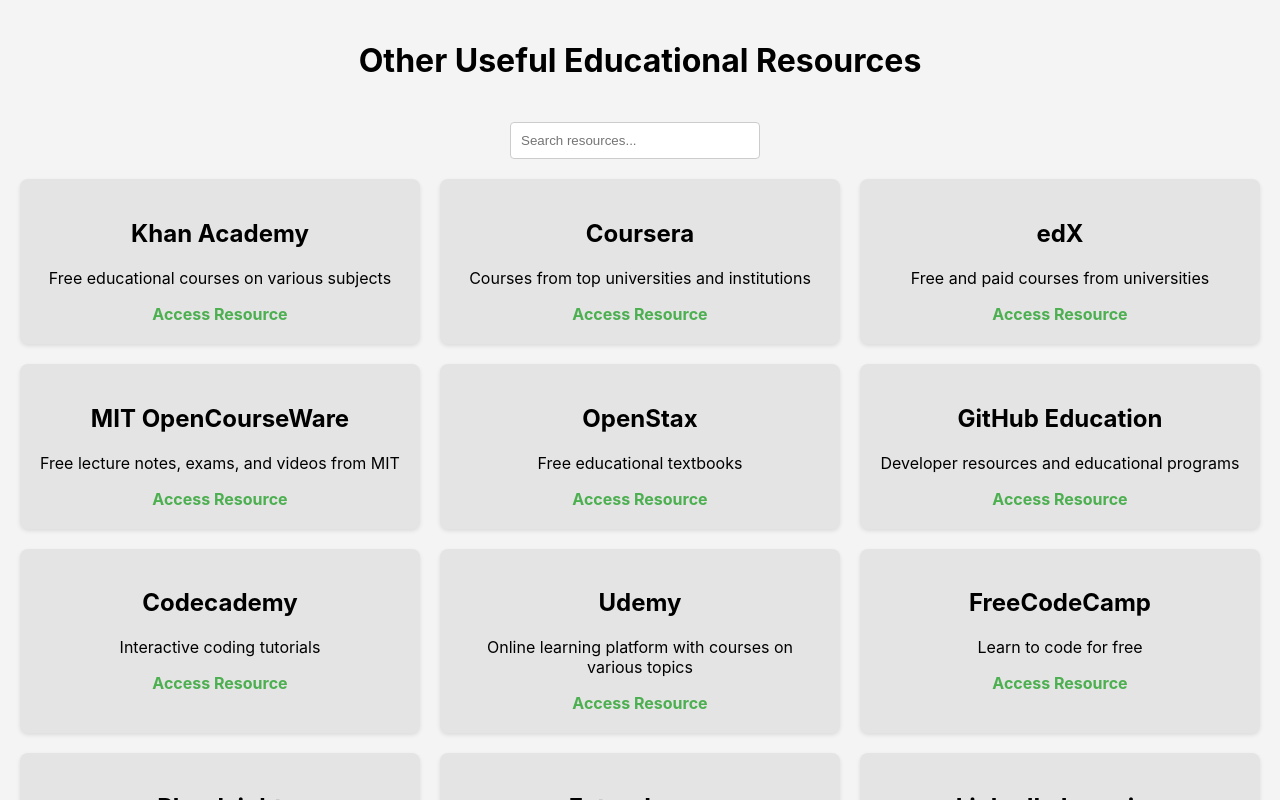
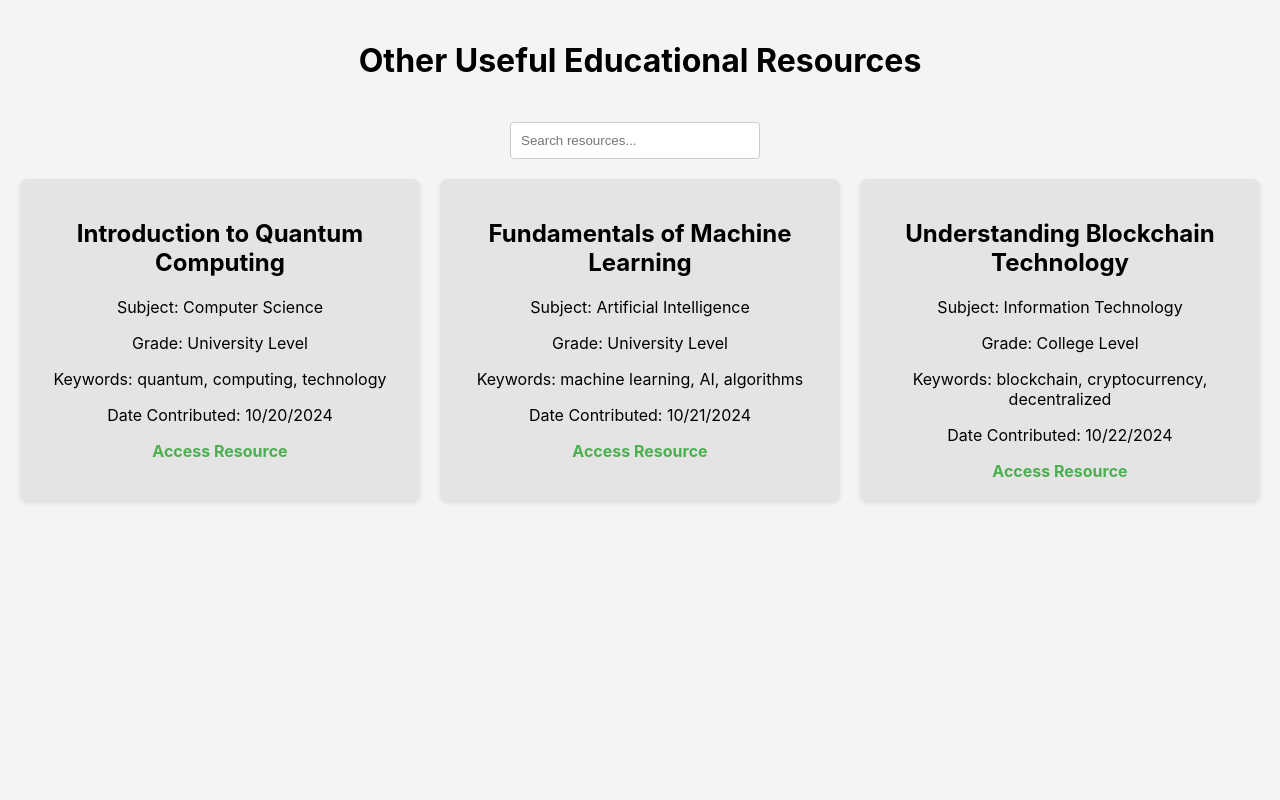
Before and after one commit to TS29TR21/Front-end, a React (Create React App) app in the folder frontend-bananaboat/: page /oer-page in a window 1280 px wide. Built offline with nearby package versions, Linux system fonts and the light colour scheme.

Commit message:
Update on the OER and Upload

```diff
--- a/frontend-bananaboat/src/components/file-upload-tagging.js
+++ b/frontend-bananaboat/src/components/file-upload-tagging.js
@@ -6,6 +6,7 @@
     resourceName: "",
     subject: "",
     grade: "",
+    keywords: [],
     currentKeyword: "",
   });
 
@@ -36,6 +37,17 @@
     setErrors((prev) => ({ ...prev, [e.target.name]: "" })); // Clear error on input change
   };
 
+  const addKeyword = () => {
+    if (formData.currentKeyword) {
+      setFormData((prevState) => ({
+        ...prevState,
+        keywords: [...prevState.keywords, formData.currentKeyword],
+        currentKeyword: "", // Clear input after adding
+      }));
+      setErrors((prev) => ({ ...prev, currentKeyword: "" })); // Clear error
+    }
+  };
+
   const handleSubmit = (e) => {
     e.preventDefault();
     const newErrors = {};
@@ -52,8 +64,8 @@
     if (!formData.grade) {
       newErrors.grade = "Grade is required.";
     }
-    if (!formData.currentKeyword) {
-      newErrors.currentKeyword = "Keyword is required.";
+    if (formData.keywords.length === 0) {
+      newErrors.currentKeyword = "At least one keyword is required.";
     }
 
     if (Object.keys(newErrors).length > 0) {
@@ -61,8 +73,11 @@
       return;
     }
 
+    // Create CSV string from keywords
+    const keywordsCSV = formData.keywords.join(", ");
+
     // Log form data (you can replace this with an API call)
-    console.log("Form Data:", formData);
+    console.log("Form Data:", { ...formData, keywords: keywordsCSV });
     alert("Form submitted! Check console for details.");
     setIsSubmitted(true);
   };
@@ -71,6 +86,13 @@
     setFormData((prevState) => ({
       ...prevState,
       uploadFiles: prevState.uploadFiles.filter((_, i) => i !== index),
+    }));
+  };
+
+  const removeKeyword = (index) => {
+    setFormData((prevState) => ({
+      ...prevState,
+      keywords: prevState.keywords.filter((_, i) => i !== index),
     }));
   };
 
@@ -157,10 +179,27 @@
             onChange={handleInputChange}
             style={styles.keywordInput}
           />
+          <button type="button" onClick={addKeyword} style={styles.addButton}>
+            Add
+          </button>
         </div>
         {errors.currentKeyword && (
           <p style={styles.error}>{errors.currentKeyword}</p>
         )}
+        <div style={styles.keywordsList}>
+          {formData.keywords.map((keyword, index) => (
+            <span key={index} style={styles.keywordItem}>
+              {keyword}
+              <button
+                type="button"
+                onClick={() => removeKeyword(index)}
+                style={styles.removeButton}
+              >
+                ×
+              </button>
+            </span>
+          ))}
+        </div>
         <button type="submit" style={styles.submitButton}>
           Submit
         </button>
@@ -226,7 +265,7 @@
     padding: "10px",
     borderRadius: "4px",
     border: "1px solid #ccc",
-    width: "100%", // Ensuring the select box matches the input width
+    width: "100%",
     marginBottom: "5px",
     WebkitAppearance: "none",
     MozAppearance: "none",
@@ -234,13 +273,35 @@
   },
   keywordContainer: {
     marginBottom: "15px",
+    display: "flex",
   },
   keywordInput: {
     border: "1px solid #ccc",
     borderRadius: "4px",
     padding: "5px",
     width: "100%",
-    marginBottom: "5px",
+    marginRight: "10px",
+  },
+  addButton: {
+    padding: "10px",
+    backgroundColor: "#4CAF50",
+    color: "white",
+    border: "none",
+    borderRadius: "4px",
+    cursor: "pointer",
+  },
+  keywordsList: {
+    marginTop: "10px",
+    display: "flex",
+    flexWrap: "wrap",
+    gap: "5px",
+  },
+  keywordItem: {
+    backgroundColor: "#e0e0e0",
+    borderRadius: "4px",
+    padding: "5px",
+    display: "flex",
+    alignItems: "center",
   },
   submitButton: {
     padding: "10px",
--- a/frontend-bananaboat/src/components/oer.js
+++ b/frontend-bananaboat/src/components/oer.js
@@ -4,27 +4,67 @@
 const OER = () => {
   const [searchQuery, setSearchQuery] = useState("");
 
-  // Example list of useful resources
+  // Sample list of resources based on your provided fields
   const resources = [
-    { title: "Khan Academy", description: "Free educational courses on various subjects", url: "https://www.khanacademy.org" },
-    { title: "Coursera", description: "Courses from top universities and institutions", url: "https://www.coursera.org" },
-    { title: "edX", description: "Free and paid courses from universities", url: "https://www.edx.org" },
-    { title: "MIT OpenCourseWare", description: "Free lecture notes, exams, and videos from MIT", url: "https://ocw.mit.edu" },
-    { title: "OpenStax", description: "Free educational textbooks", url: "https://openstax.org" },
-    { title: "GitHub Education", description: "Developer resources and educational programs", url: "https://education.github.com" },
-    { title: "Codecademy", description: "Interactive coding tutorials", url: "https://www.codecademy.com" },
-    { title: "Udemy", description: "Online learning platform with courses on various topics", url: "https://www.udemy.com" },
-    { title: "FreeCodeCamp", description: "Learn to code for free", url: "https://www.freecodecamp.org" },
-    { title: "Pluralsight", description: "Tech skills learning platform", url: "https://www.pluralsight.com" },
-    { title: "FutureLearn", description: "Online courses from top institutions", url: "https://www.futurelearn.com" },
-    { title: "LinkedIn Learning", description: "Online learning platform with video courses", url: "https://www.linkedin.com/learning" },
-    { title: "Stanford Online", description: "Free and paid courses from Stanford University", url: "https://online.stanford.edu" },
-    { title: "Harvard Online", description: "Courses from Harvard University", url: "https://online-learning.harvard.edu" },
+    {
+      id: 1,
+      file_path1: null,
+      file_path2: null,
+      file_path3: null,
+      file_path4: null,
+      date_contributed: "2024-10-20T00:00:00Z",
+      resource_name: "Introduction to Quantum Computing",
+      subject: "Computer Science",
+      grade: "University Level",
+      keywords: "quantum, computing, technology",
+      resource_rating: null,
+      approval_status: "approved",
+      moderation_comment: "",
+      moderation_date: null,
+      contributor: 1,
+      url: "https://quantum-computing.ibm.com/learn/intro-to-quantum-computing/",
+    },
+    {
+      id: 2,
+      file_path1: null,
+      file_path2: null,
+      file_path3: null,
+      file_path4: null,
+      date_contributed: "2024-10-21T00:00:00Z",
+      resource_name: "Fundamentals of Machine Learning",
+      subject: "Artificial Intelligence",
+      grade: "University Level",
+      keywords: "machine learning, AI, algorithms",
+      resource_rating: null,
+      approval_status: "pending",
+      moderation_comment: "Under review",
+      moderation_date: null,
+      contributor: 2,
+      url: "https://www.coursera.org/learn/machine-learning",
+    },
+    {
+      id: 3,
+      file_path1: null,
+      file_path2: null,
+      file_path3: null,
+      file_path4: null,
+      date_contributed: "2024-10-22T00:00:00Z",
+      resource_name: "Understanding Blockchain Technology",
+      subject: "Information Technology",
+      grade: "College Level",
+      keywords: "blockchain, cryptocurrency, decentralized",
+      resource_rating: null,
+      approval_status: "approved",
+      moderation_comment: "",
+      moderation_date: null,
+      contributor: 3,
+      url: "https://www.edx.org/course/blockchain-fundamentals",
+    },
   ];
 
   // Filter resources based on search query
   const filteredResources = resources.filter((resource) =>
-    resource.title.toLowerCase().includes(searchQuery.toLowerCase())
+    resource.resource_name.toLowerCase().includes(searchQuery.toLowerCase())
   );
 
   return (
@@ -48,10 +88,17 @@
         {/* Resources Section */}
         <section style={styles.resourcesSection}>
           {filteredResources.length > 0 ? (
-            filteredResources.map((resource, index) => (
-              <div key={index} style={styles.resourceCard}>
-                <h2>{resource.title}</h2>
-                <p>{resource.description}</p>
+            filteredResources.map((resource) => (
+              <div key={resource.id} style={styles.resourceCard}>
+                <h2>{resource.resource_name}</h2>
+                <p>Subject: {resource.subject}</p>
+                <p>Grade: {resource.grade}</p>
+                <p>Keywords: {resource.keywords}</p>
+                <p>
+                  Date Contributed:{" "}
+                  {new Date(resource.date_contributed).toLocaleDateString()}
+                </p>
+
                 <a
                   href={resource.url}
                   target="_blank"
@@ -98,34 +145,26 @@
     borderRadius: "4px",
     border: "1px solid #ccc",
     marginRight: "10px",
-    WebkitBoxSizing: "border-box",  // Safari
-    MozBoxSizing: "border-box",     // Firefox
-    boxSizing: "border-box",        // Standard
+    boxSizing: "border-box",
   },
   resourcesSection: {
     display: "grid",
     gridTemplateColumns: "repeat(3, 1fr)",
     gap: "20px",
-    WebkitBoxSizing: "border-box",  // Safari
-    MozBoxSizing: "border-box",     // Firefox
-    boxSizing: "border-box",        // Standard
+    boxSizing: "border-box",
   },
   resourceCard: {
     backgroundColor: "#e4e4e4",
     padding: "20px",
     borderRadius: "8px",
     textAlign: "center",
-    WebkitBoxShadow: "0 2px 4px rgba(0,0,0,0.1)",  // Safari
-    MozBoxShadow: "0 2px 4px rgba(0,0,0,0.1)",     // Firefox
-    boxShadow: "0 2px 4px rgba(0,0,0,0.1)",        // Standard
+    boxShadow: "0 2px 4px rgba(0,0,0,0.1)",
   },
   link: {
     color: "#4CAF50",
     textDecoration: "none",
     fontWeight: "bold",
-    WebkitTransition: "color 0.3s ease",  // Safari
-    MozTransition: "color 0.3s ease",     // Firefox
-    transition: "color 0.3s ease",        // Standard
+    transition: "color 0.3s ease",
   },
   noResults: {
     textAlign: "center",
```
